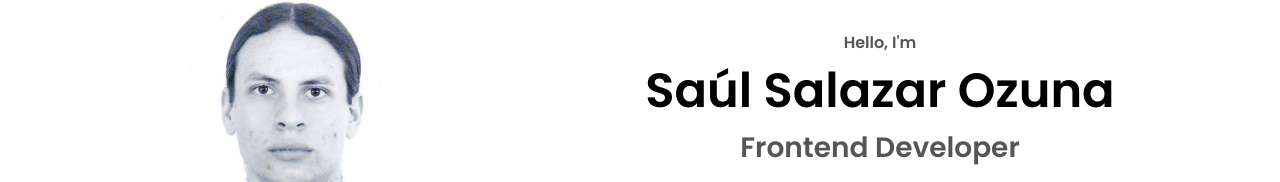
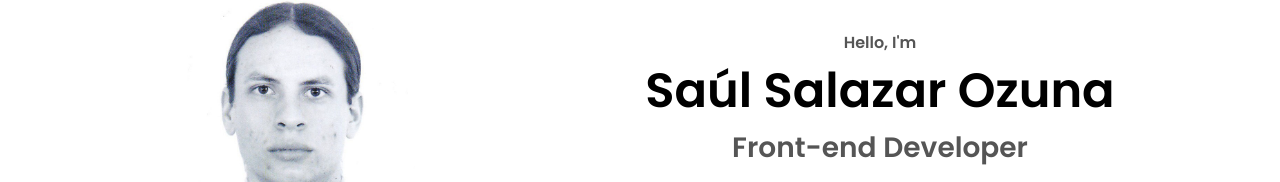
Before and after one commit to SaulSO0901/Portfolio, a plain HTML site: page index.html in a window 1280 px wide. Shown: the part 328-510 px from the top of the page. Drawn offline with Linux system fonts and the light colour scheme.

Commit message:
replaced resume file

```diff
--- a/index.html
+++ b/index.html
@@ -43,7 +43,7 @@
       <div class="section__text">
         <p class="section__text__p1">Hello, I'm</p>
         <h1 class="title">Saúl Salazar Ozuna</h1>
-        <p class="section__text__p2">Frontend Developer</p>
+        <p class="section__text__p2">Front-end Developer</p>
         <div class="btn-container">
           <button
             class="btn btn-color-2"
```
Also changed, not shown: 1 other file.
